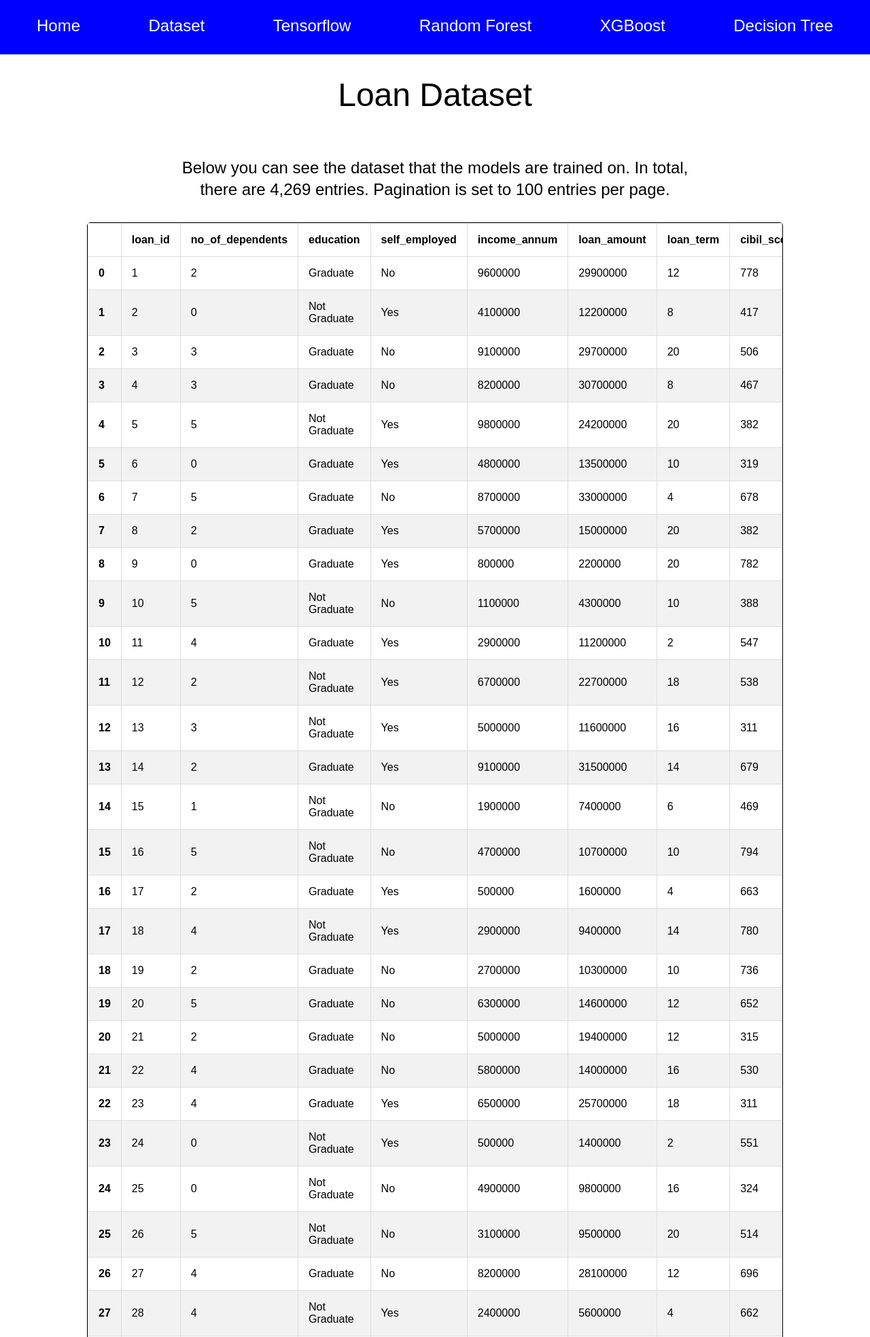
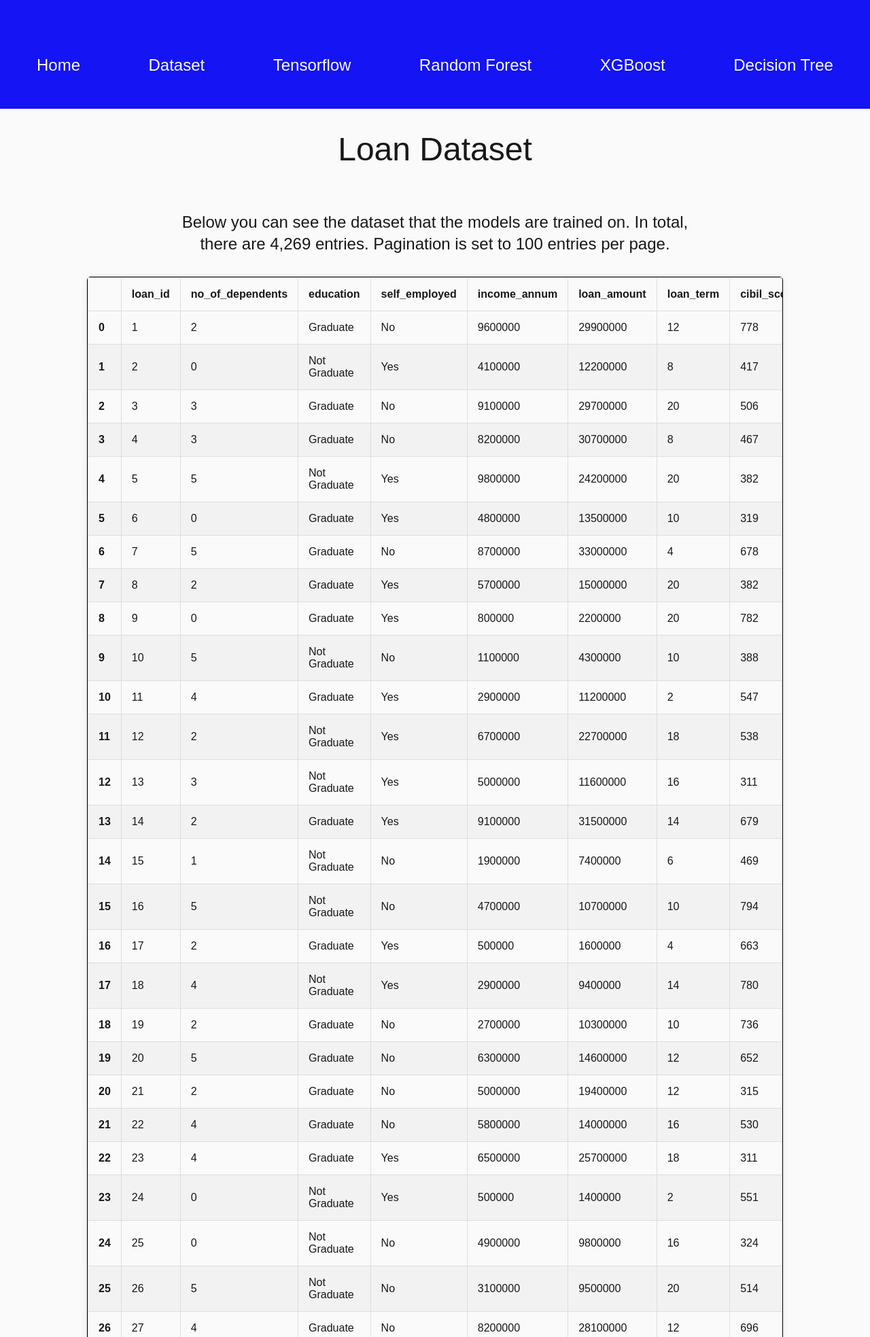
Before and after one commit to mariebayard/loan_approval_prediction_dataset, a Flask app: page /dataset in a window 1280 px wide. Shown: the top 1967 px of the page at 68% size. Run offline with Flask 3, Linux system fonts and the light colour scheme; parts of the project's set-up code (start-up, migrations or seed data) failed here and were passed over; some libraries are stand-ins or nearby versions.

Commit message:
Uppdated styling
Updated colors, navbar in style.css

```diff
--- a/app.py
+++ b/app.py
@@ -93,4 +93,4 @@ def predict_dt():
     return render_template('predict_dt.html')
 
 if __name__=='__main__':
-    app.run(debug=True)
+    app.run(debug=True, port=8080)
--- a/static/style.css
+++ b/static/style.css
@@ -1,3 +1,10 @@
+:root{
+    --main-bg-color:rgb(250,250,250);
+    --text-color: rgb(24,24,24);
+    --accent-color-1: rgb(20, 20, 245);
+    --accent-color-2: rgb(123, 123, 238);
+}
+
 *{
     margin:0;
     padding:0;
@@ -7,6 +14,8 @@
 body{
     font-family: sans-serif;
     text-align: center;
+    background-color: var(--main-bg-color);
+    color: var(--text-color);
 }
 main{
     margin-left: 10%;
@@ -34,14 +43,14 @@ html{
 .btn{
     border: 1px solid black;
     border-radius: 5px;
-    background-color: blue;
+    background-color: var(--accent-color-1);
     text-decoration: none;
     transition: 0.5s;
     color: white;
     padding: 0.5rem;
 }
 .btn:hover{
-    background-color: lightblue;
+    background-color: var(--accent-color-2);
 }
 .btn-div{
     margin-bottom: 2rem;
@@ -50,11 +59,11 @@ html{
 /* --------------------- Navbar styles -------------*/
 .desktop-nav {
     display: inline-block;
-    height: 10vh;
+    height: 20vh;
     width: 100%;
     text-align:center;
-    padding-top: 0.5rem;
-    background-color: blue;
+    line-height: 20vh;
+    background-color: var(--accent-color-1);
 }
 .desktop-nav ul li {
     display: inline-block;
@@ -64,7 +73,7 @@ html{
     padding-top: 1rem;
 }
 .desktop-nav ul li a{
-    color: white;
+    color: var(--main-bg-color);
     text-decoration: none;
     font-size: 1.5rem;
     position: relative;
@@ -73,7 +82,7 @@ html{
     content: '';
     width: 0;
     height: 3px;
-    background: white;
+    background: var(--main-bg-color);
     position: absolute;
     left: 0;
     bottom: -4px;
@@ -102,6 +111,7 @@ h1{
     margin: 0 auto;
     border: 1px solid black;
     border-radius: 5px;
+    box-shadow: 0 2px 10px rgba(0, 0, 0, 0.1);
 }
 
 .table-responsive {
@@ -165,8 +175,9 @@ input[type="number"] {
 }
 
 input[type="submit"].btn {
-    background-color: blue;
-    color: white;
+    background-color: var(--accent-color-1);
+    color: var(--main-bg-color);
+    font-weight: bold;
     border: none;
     padding: 10px 15px;
     border-radius: 4px;
@@ -177,7 +188,7 @@ input[type="submit"].btn {
 }
 
 input[type="submit"].btn:hover {
-    background-color: lightblue;
+    background-color: var(--accent-color-2);
 }
 
 .radio-group {
@@ -210,18 +221,18 @@ input[type="submit"].btn:hover {
     padding: 10px 15px;
     border: 1px solid black;
     border-radius: 4px;
-    color: black;
+    color: var(--text-color);
     text-decoration: none;
     transition: background-color 0.5s;
 }
 
 .pagination a:hover {
-    background-color: rgb(25, 87, 242);
+    background-color: var(--accent-color-2);
 }
 
 .pagination .active a {
-    background-color: blue;
-    color: white;
+    background-color: var(--accent-color-1);
+    color: var(--main-bg-color);
     border: 1px solid black;
 }
 
```
